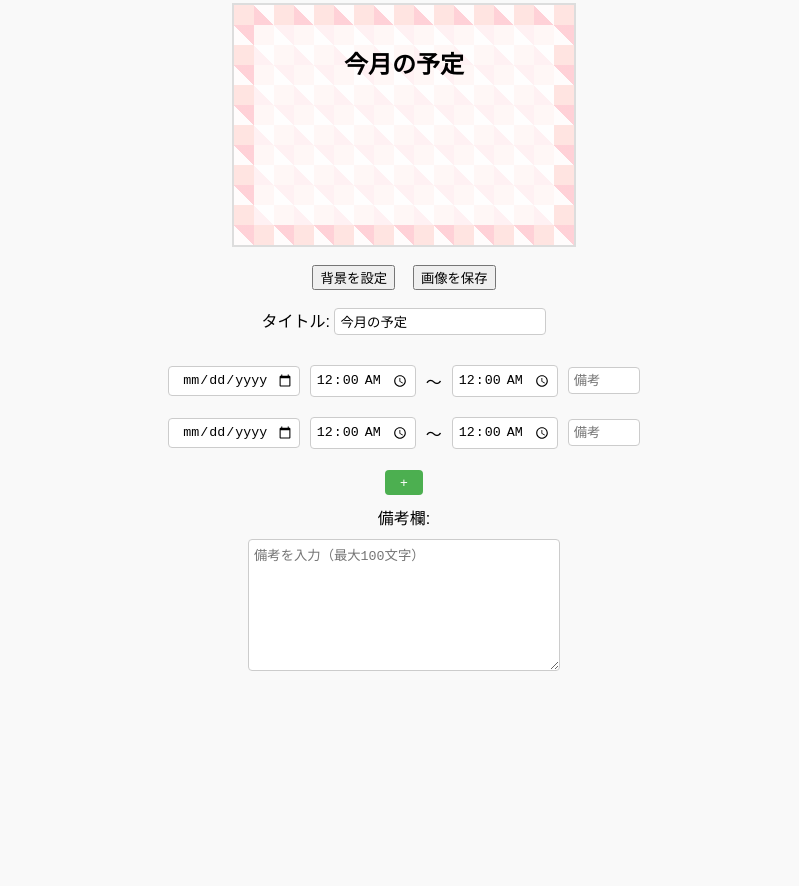
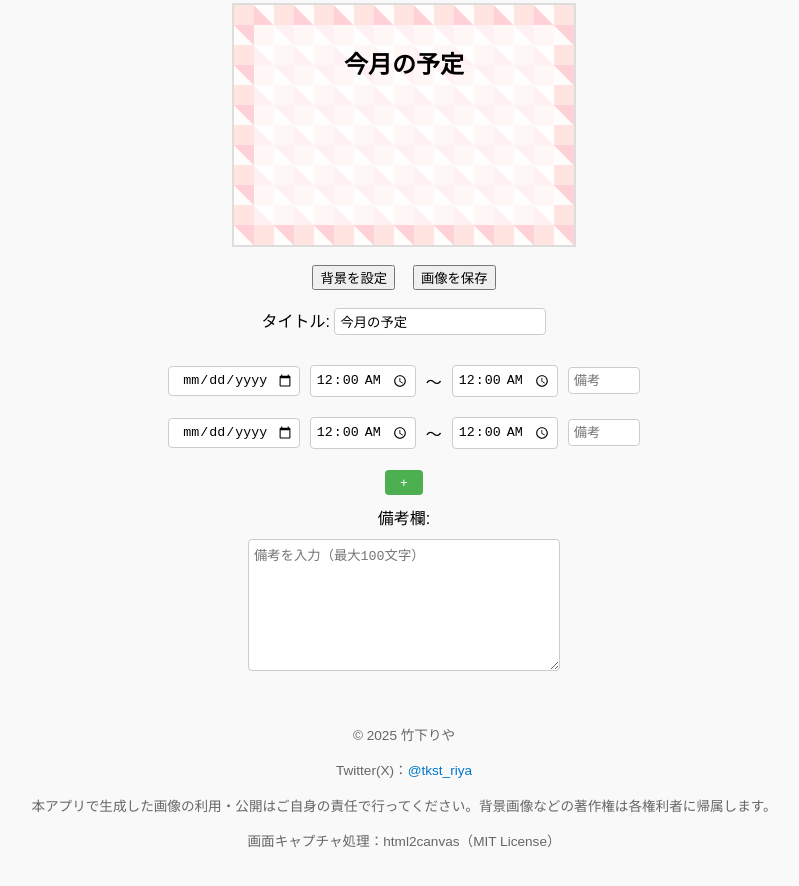
Before and after one commit to myurariya/itsu-iru, a plain HTML site: page index.html in a window 1280 px wide. Shown: the part 381-1267 px from the top of the page, without its empty margins (236-1035 px from the left). Before the commit the page ends 1104 px from the top, so only its background shows below. Drawn offline with nearby package versions, Linux system fonts and the light colour scheme; a script that the page names is missing; a web font is replaced by a local one.

Commit message:
権利表記・リンクを追加

```diff
--- a/index.html
+++ b/index.html
@@ -121,6 +121,12 @@
         <label>備考欄:<br>
             <textarea id="notes" rows="3" maxlength="100" placeholder="備考を入力（最大100文字）"></textarea>
         </label><br>
+        <footer class="site-footer">
+            <p>© 2025 竹下りや</p>
+            <p>Twitter(X)：<a href="https://x.com/tkst_riya" target="_blank" rel="noopener noreferrer">@tkst_riya</a></p>
+            <p>本アプリで生成した画像の利用・公開はご自身の責任で行ってください。背景画像などの著作権は各権利者に帰属します。</p>
+            <p>画面キャプチャ処理：html2canvas（MIT License）</p>
+        </footer>
         <script src="libs/html2canvas.min.js"></script>
         <script src="main.js"></script>
 </body>
--- a/style.css
+++ b/style.css
@@ -14,6 +14,22 @@ body {
     text-align: center;
     background: #f9f9f9;
     padding: 20px;
+}
+
+.site-footer {
+    margin-top: 40px;
+    font-size: 0.85em;
+    color: #666;
+    line-height: 1.6;
+}
+
+.site-footer a {
+    color: #0077cc;
+    text-decoration: none;
+}
+
+.site-footer a:hover {
+    text-decoration: underline;
 }
 
 textarea {
```
